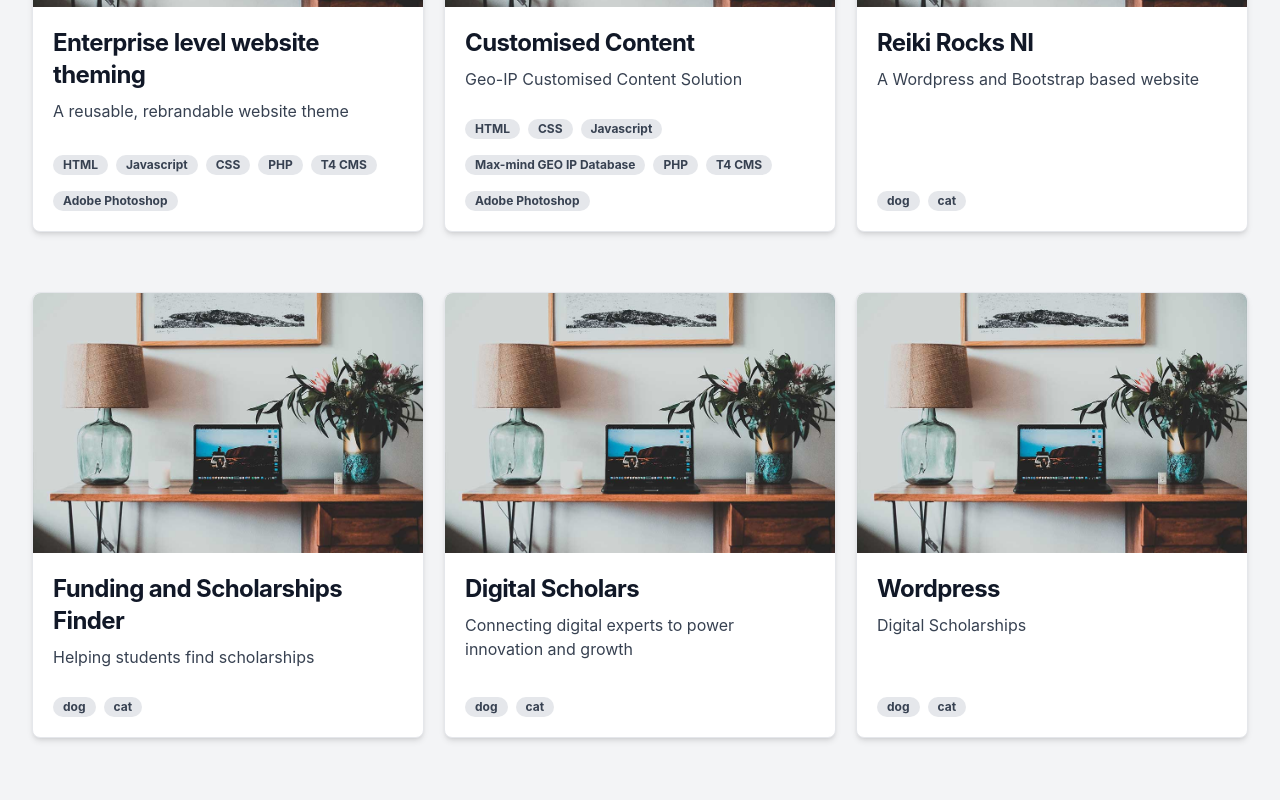
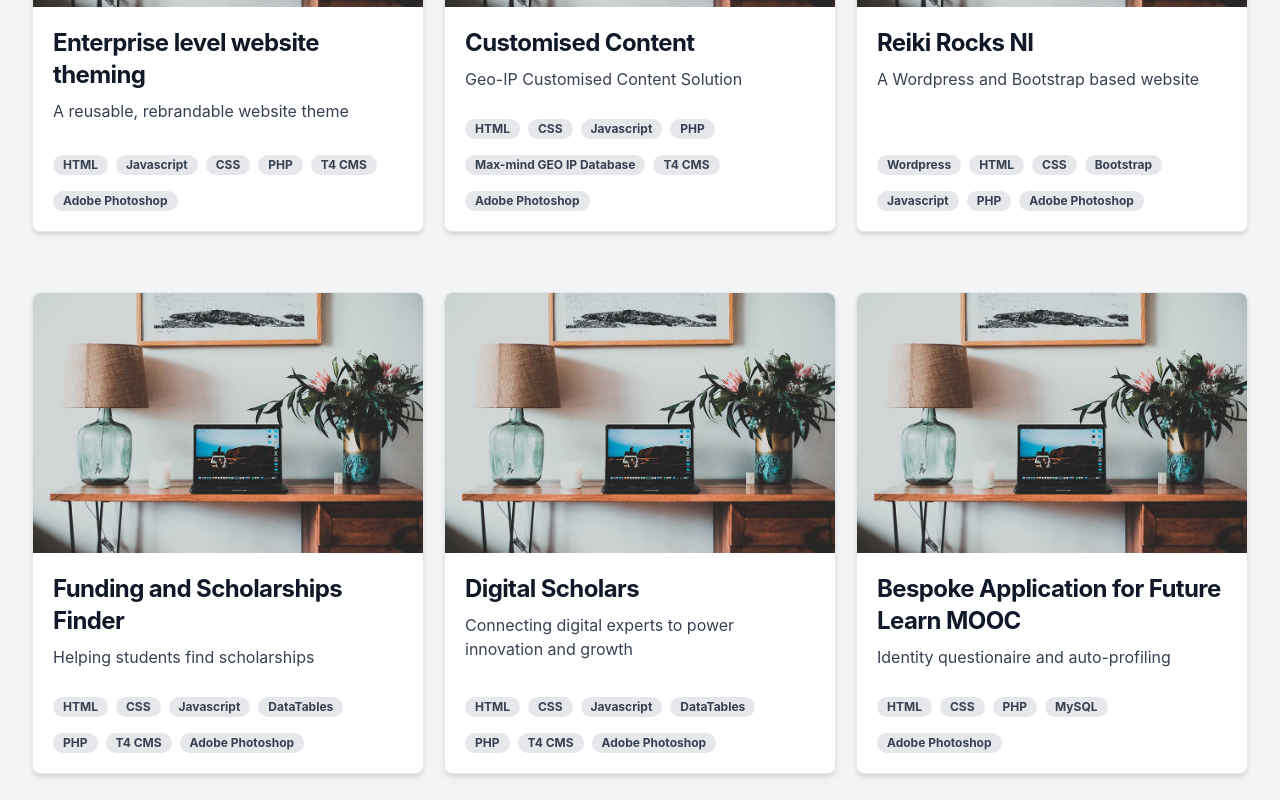
Before and after one commit to liamsquire/my-portfolio-1, a React (Create React App) app: page / in a window 1280 px wide. Shown: the part 1100-1900 px from the top of the page. Built offline with nearby package versions, Linux system fonts and the light colour scheme.

Commit message:
Small content updates

```diff
--- a/src/components/Certifications.js
+++ b/src/components/Certifications.js
@@ -60,7 +60,7 @@ const certifications = [
 
 
         <div className="mt-20">
-          <dl className="space-y-10 md:space-y-0 md:grid md:grid-cols-4 md:gap-x-12 md:gap-y-12">
+          <dl className="space-y-10 md:space-y-0 md:grid md:grid-cols-3 md:gap-x-12 md:gap-y-12">
             {certifications.map((cert) => (
               <div key={cert.name} className="relative mb-10 h-full">
                 <dt>
--- a/src/components/Portfolio.js
+++ b/src/components/Portfolio.js
@@ -101,7 +101,7 @@ const projects = [
       imageAlt: 'Wood table with porcelain mug, leather journal, brass pen, leather key ring, and a houseplant.',
       href: '#',
       icons: [<FontAwesomeIcon icon="fa-brands fa-html5" className="mr-2 h-7 w-7 text-orange-600" />,<FontAwesomeIcon icon="fa-location-dot" className="mr-2 h-7 w-7 text-green-600" />, <FontAwesomeIcon icon="fa-brands fa-php" className="mr-2 h-30 w-30 text-purple-500" />, <FontAwesomeIcon icon="fa-brands fa-js" className="mr-2 h-30 w-30 text-yellow-500" />],
-      technologies: ['HTML', 'CSS', 'Javascript', 'Max-mind GEO IP Database', 'PHP', 'T4 CMS','Adobe Photoshop'],
+      technologies: ['HTML', 'CSS', 'Javascript', 'PHP', 'Max-mind GEO IP Database', 'T4 CMS','Adobe Photoshop'],
     },
     {
         name: 'Reiki Rocks NI',
@@ -110,7 +110,7 @@ const projects = [
       imageAlt: 'Collection of four insulated travel bottles on wooden shelf.',
       href: '#',
       icons: [<FontAwesomeIcon icon="fa-brands fa-github" className="mr-2 h-30 w-30 text-black-500" />, <FontAwesomeIcon icon="fa-brands fa-js" className="mr-2 h-30 w-30 text-yellow-500" />, <FontAwesomeIcon icon="fa-brands fa-wordpress" className="mr-2 h-30 w-30 text-blue-300" />],
-      technologies: ['dog', 'cat'],
+      technologies: ['Wordpress', 'HTML', 'CSS', 'Bootstrap', 'Javascript', 'PHP', 'Adobe Photoshop']
     },
     {
         name: 'Funding and Scholarships Finder',
@@ -119,7 +119,7 @@ const projects = [
         imageAlt: 'Collection of four insulated travel bottles on wooden shelf.',
         href: '#',
         icons: <FontAwesomeIcon icon="faGithub" />,
-        technologies: ['dog', 'cat'],
+        technologies: ['HTML', 'CSS', 'Javascript', 'DataTables', 'PHP', 'T4 CMS', 'Adobe Photoshop'],
       },
       {
         name: 'Digital Scholars',
@@ -128,16 +128,16 @@ const projects = [
         imageAlt: 'Collection of four insulated travel bottles on wooden shelf.',
         href: '#',
         icons: <FontAwesomeIcon icon="faGithub" />,
-        technologies: ['dog', 'cat'],
+        technologies: ['HTML', 'CSS', 'Javascript', 'DataTables', 'PHP', 'T4 CMS', 'Adobe Photoshop'],
       },
       {
-        name: 'Wordpress',
-        description: 'Digital Scholarships',
+        name: 'Bespoke Application for Future Learn MOOC',
+        description: 'Identity questionaire and auto-profiling',
         imageSrc: 'https://tailwindui.com/img/ecommerce-images/home-page-02-edition-03.jpg',
         imageAlt: 'Collection of four insulated travel bottles on wooden shelf.',
         href: '#',
         icons: [<FontAwesomeIcon icon="fa-brands fa-js" className="mr-2 h-30 w-30 text-yellow-500" />, <FontAwesomeIcon icon="fa-brands fa-wordpress" className="mr-2 h-30 w-30 text-blue-300" />],
-        technologies: ['dog', 'cat'],
+        technologies: ['HTML', 'CSS', 'PHP', 'MySQL', 'Adobe Photoshop'],
       },
   ]
 
@@ -199,7 +199,7 @@ const projects = [
         <div className="lg:text-center">
 
           <p className="mt-2 text-3xl leading-8 font-extrabold tracking-tight text-gray-900 sm:text-4xl">
-            <span className="text-transparent bg-clip-text bg-gradient-to-br from-cyan-500 to-blue-500">Technologies</span> & <span className="text-transparent bg-clip-text bg-gradient-to-br from-cyan-500 to-blue-500">Skills</span>
+            <span className="text-transparent bg-clip-text bg-gradient-to-br from-cyan-500 to-blue-500">Technologies</span> &amp; <span className="text-transparent bg-clip-text bg-gradient-to-br from-cyan-500 to-blue-500">Skills</span>
           </p>
           <p className="mt-4 max-w-2xl text-xl text-gray-500 lg:mx-auto">
             I'm always learning and adapting to the latest technolgies so I can continually improve older applications and find new ways of doing things.
@@ -208,15 +208,15 @@ const projects = [
 
         <div className="mt-10">
           <dl className="space-y-10 md:space-y-0 md:grid md:grid-cols-3 md:gap-x-8 md:gap-y-10">
-            {skills.map((feature) => (
-              <div key={feature.name} className="relative">
+            {skills.map((skill) => (
+              <div key={skill.name} className="relative">
                 <dt>
                   <div className="absolute flex items-center justify-center h-12 w-12 rounded-md bg-blue-500 text-white">
-                    {feature.icon}
+                    {skill.icon}
                   </div>
-                  <p className="ml-16 text-lg leading-6 font-medium text-gray-900">{feature.name}</p>
+                  <p className="ml-16 text-lg leading-6 font-medium text-gray-900">{skill.name}</p>
                 </dt>
-                <dd className="mt-2 ml-16 text-base text-gray-500">{feature.description}</dd>
+                <dd className="mt-2 ml-16 text-base text-gray-500">{skill.description}</dd>
               </div>
             ))}
           </dl>
```
Also changed, not shown: 1 other file (tests, documents, lock files or other folders).
